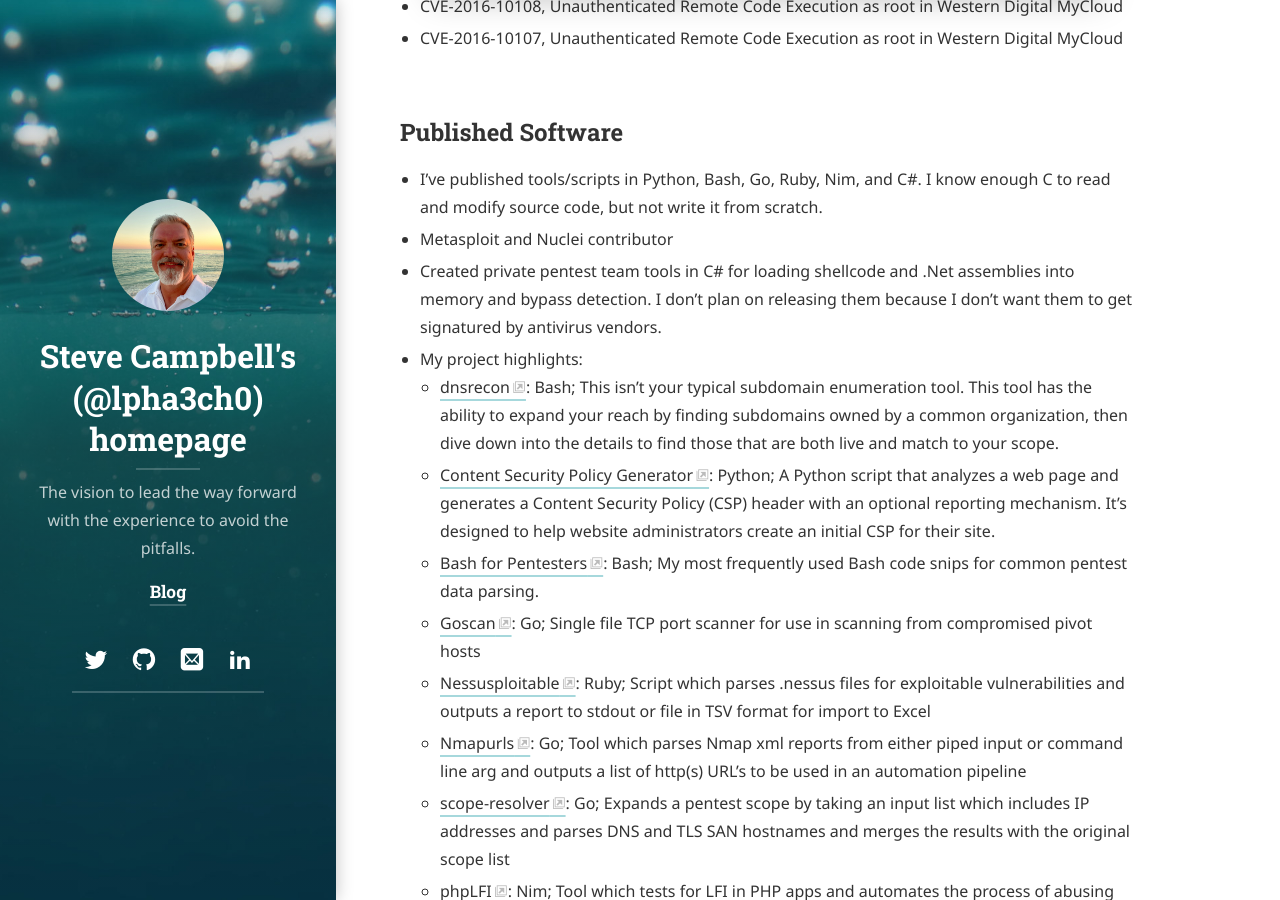
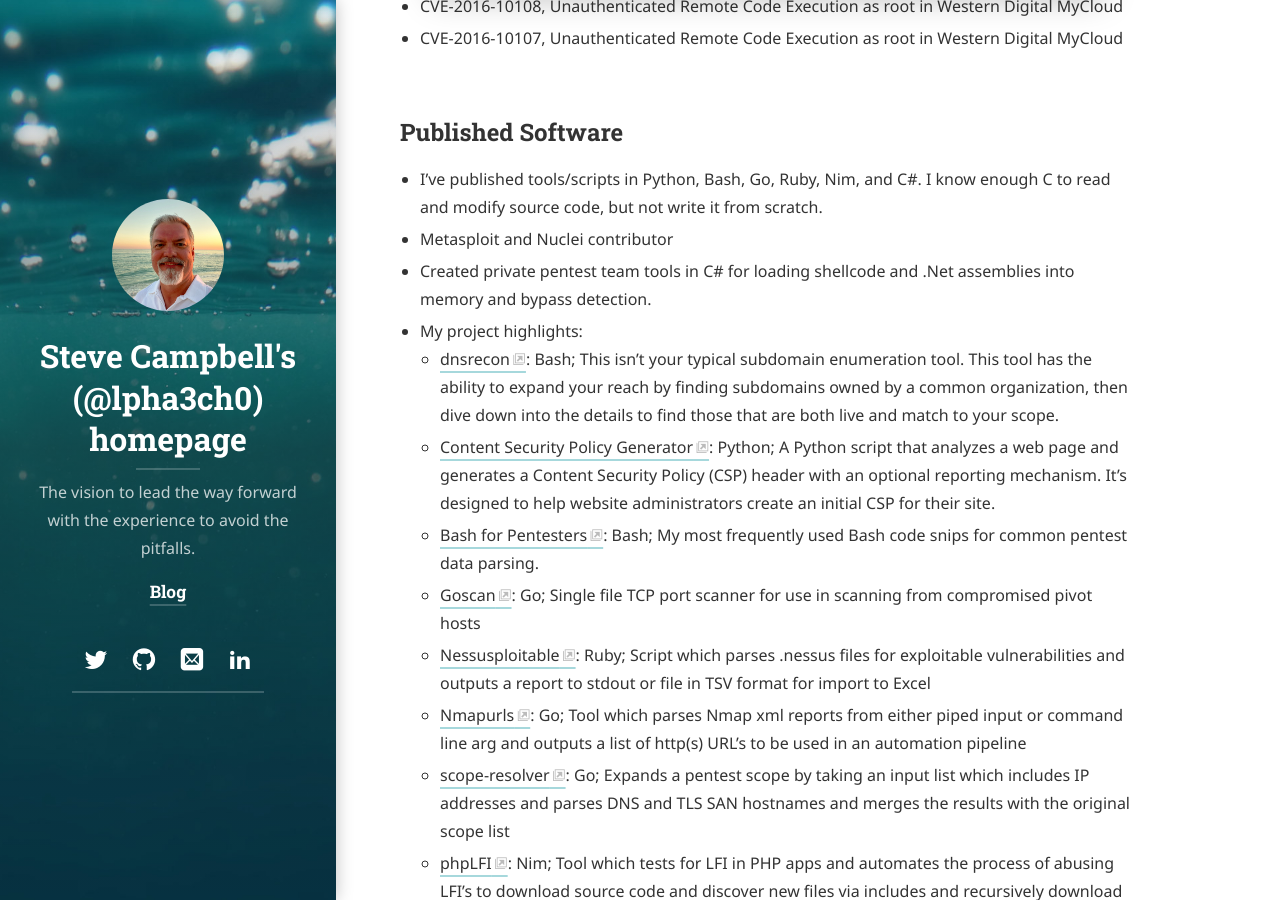
Before and after one commit to aecyberpro/aecyberpro.github.io, a Jekyll site: the page built from index.md, in a window 1280 px wide and 900 px high, scrolled down 1971 px. Built offline with Jekyll 4.4.1, drawn with Linux system fonts in a browser that asks for light colours; cached includes are drawn as plain includes; nearby versions of some CDN libraries; some web fonts are replaced; library files that are not in the unit come from our copies.

```diff
--- a/index.md
+++ b/index.md
@@ -48,7 +48,7 @@ I share my experience and insight through training and mentoring consultants, cr
 
 - I've published tools/scripts in Python, Bash, Go, Ruby, Nim, and C#. I know enough C to read and modify source code, but not write it from scratch.
 - Metasploit and Nuclei contributor
-- Created private pentest team tools in C# for loading shellcode and .Net assemblies into memory and bypass detection. I don't plan on releasing them because I don't want them to get signatured by antivirus vendors.
+- Created private pentest team tools in C# for loading shellcode and .Net assemblies into memory and bypass detection.
 - My project highlights:
     - [dnsrecon](https://github.com/sdcampbell/dnsrecon): Bash; This isn't your typical subdomain enumeration tool. This tool has the ability to expand your reach by finding subdomains owned by a common organization, then dive down into the details to find those that are both live and match to your scope.
     - [Content Security Policy Generator](https://github.com/sdcampbell/Content-Security-Policy-Generator): Python; A Python script that analyzes a web page and generates a Content Security Policy (CSP) header with an optional reporting mechanism. It's designed to help website administrators create an initial CSP for their site.
```
